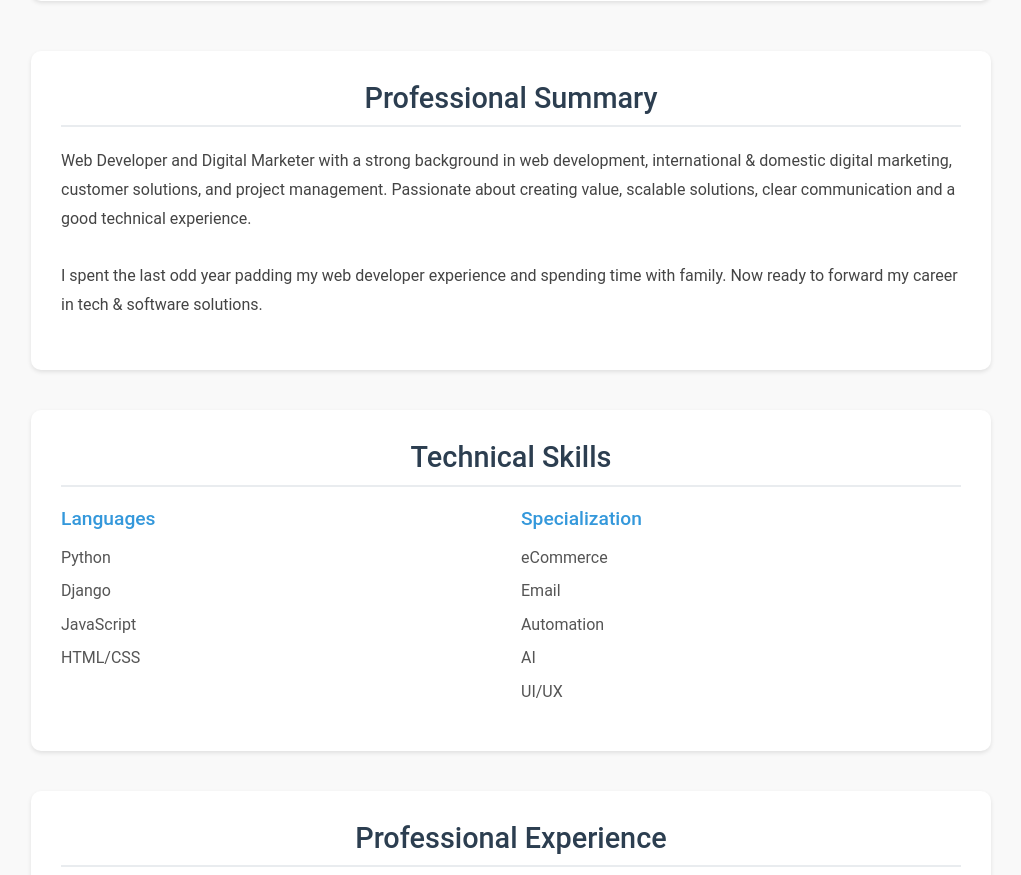
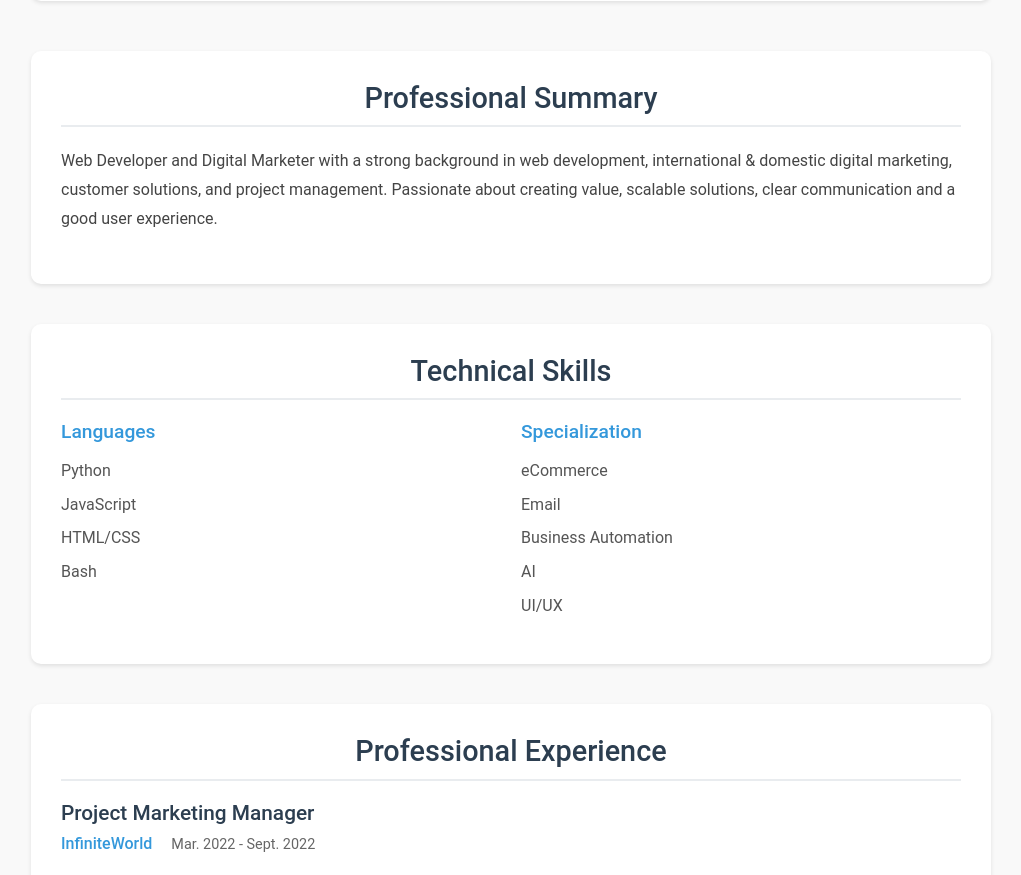
Before and after one commit to woodhalljames/james_blog, a Django app: page /business/ in a window 1280 px wide. Shown: the part 487-1362 px from the top of the page, without its empty margins (129-1150 px from the left). Run offline with Django 5.2, Linux system fonts and the light colour scheme; data that the repository does not hold is empty; parts of the project's set-up code (start-up, migrations or seed data) failed here and were passed over; some libraries are stand-ins or nearby versions.

Commit message:
business fix

```diff
--- a/blog/templates/business.html
+++ b/blog/templates/business.html
@@ -39,10 +39,9 @@
         <h2>Professional Summary</h2>
         <p class="summary-text">
            Web Developer and Digital Marketer with a strong background in web development, international & domestic digital marketing, customer solutions, and project management.
-            Passionate about creating value, scalable solutions, clear communication and a good technical experience.
-            <br><br>
-            I spent the last odd year padding my web developer experience and spending time with family.  Now ready to forward my career in tech & software solutions.
-        </p>
+            Passionate about creating value, scalable solutions, clear communication and a good user experience.
+
+         </p>
     </section>
 
     <!-- Skills Section -->
@@ -53,9 +52,9 @@
                 <h3>Languages</h3>
                 <ul>
                     <li>Python</li>
-                    <li>Django</li>
                     <li>JavaScript</li>
                     <li>HTML/CSS</li>
+                    <li>Bash</li>
 
                     <!-- Add more skills -->
                 </ul>
@@ -65,7 +64,7 @@
                 <ul>
                     <li>eCommerce</li>
                     <li>Email</li>
-                    <li>Automation</li>
+                    <li>Business Automation</li>
                     <li>AI</li>
                     <li>UI/UX</li>
 
```
